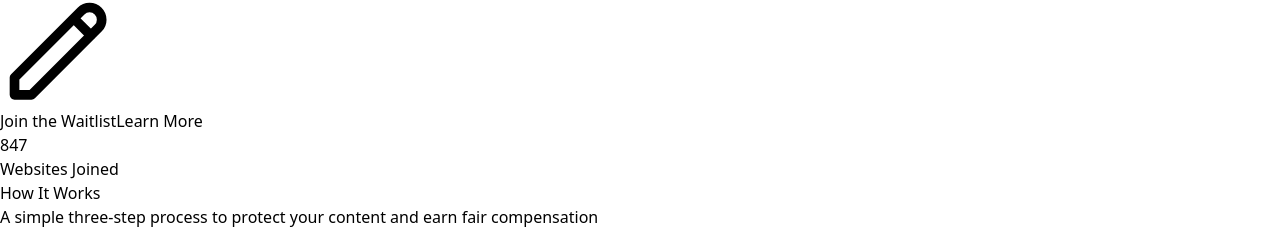
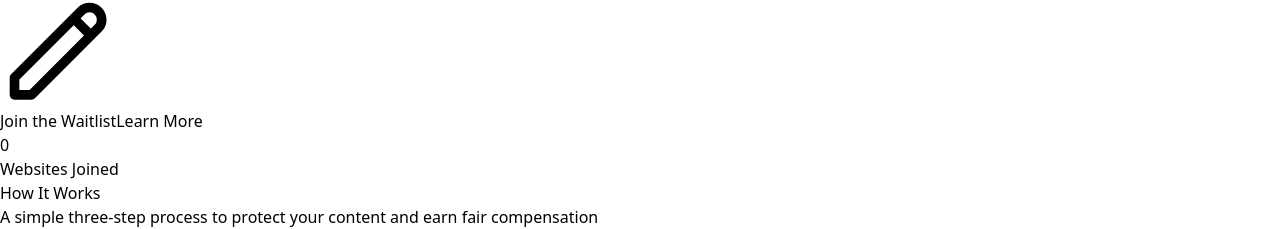
Before and after one commit to gideon-commits/worldwebinterface, a React (Vite) app in the folder frontend/: page / in a window 1280 px wide. Shown: the part 127-356 px from the top of the page. Built offline with nearby package versions, Linux system fonts and the light colour scheme; no server answers.

Commit message:
Fix signup counter: start with 0 instead of hardcoded 847 to show real API data

```diff
--- a/frontend/src/App.jsx
+++ b/frontend/src/App.jsx
@@ -3,7 +3,7 @@ import { useState, useEffect } from 'react'
 function App() {
   const [email, setEmail] = useState('')
   const [website, setWebsite] = useState('')
-  const [totalSignups, setTotalSignups] = useState(847)
+  const [totalSignups, setTotalSignups] = useState(0)
   const [isLoading, setIsLoading] = useState(false)
   const [message, setMessage] = useState('')
   const [isSuccess, setIsSuccess] = useState(false)
@@ -22,10 +22,10 @@ function App() {
     try {
       const response = await fetch(`${API_BASE}/stats`)
       const data = await response.json()
-      setTotalSignups(data.total_signups || 847)
+      setTotalSignups(data.total_signups || 0)
     } catch (error) {
       console.error('Error fetching stats:', error)
-      setTotalSignups(847) // Fallback to demo number
+      setTotalSignups(0) // Start with 0 if API fails
     }
   }
 
```
